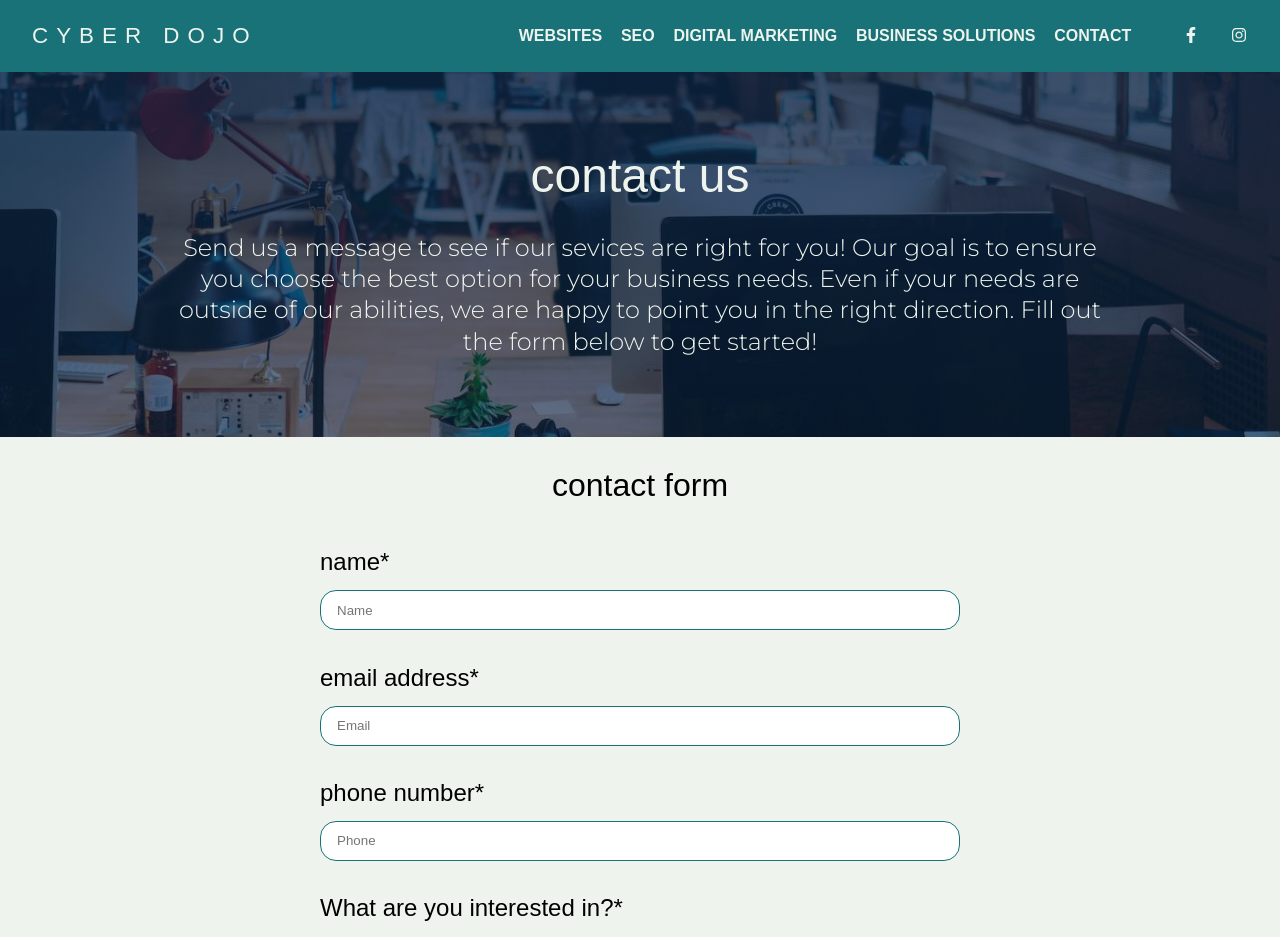
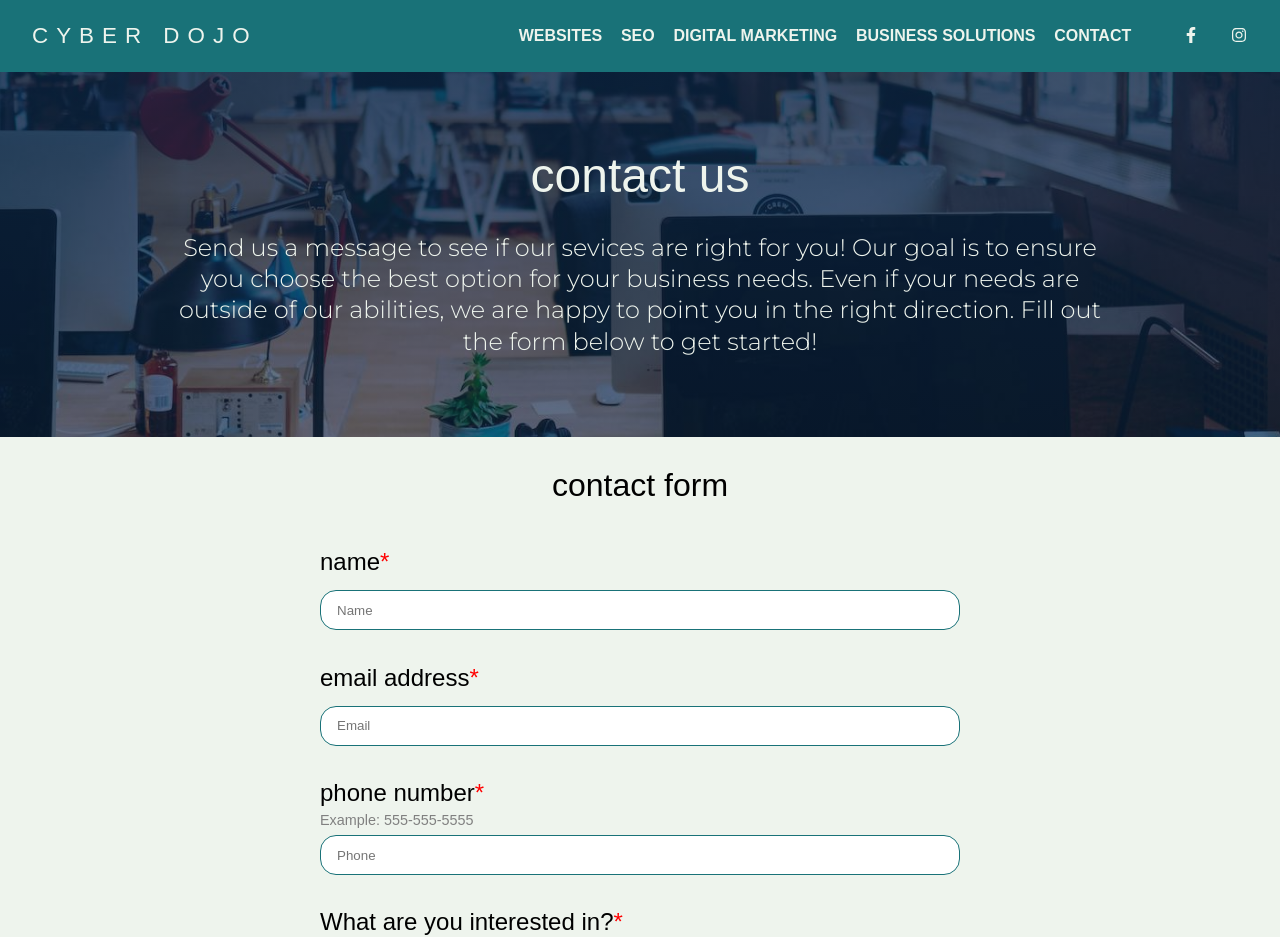
Before and after one commit to steven2711/cyber-dojo, a Next.js app: page /contact in a window 1280 px wide. Shown: the top 937 px of the page. Built offline with nearby package versions, Linux system fonts and the light colour scheme; no server answers; a web font is replaced by a local one.

Commit message:
Added contact form validation

```diff
--- a/pages/api/contact.js
+++ b/pages/api/contact.js
@@ -7,6 +7,10 @@ sgMail.setApiKey(process.env.SENDGRID_API_KEY);
 export default function handler(req, res) {
   if (req.method === "POST") {
     const body = JSON.parse(req.body);
+
+    if (body.subject === "") {
+      body.subject = "General Question";
+    }
 
     const msg = {
       to: "steven@cyberdojo.co", // Change to your recipient
--- a/pages/contact.js
+++ b/pages/contact.js
@@ -50,8 +50,6 @@ export default function ContactPage() {
       message: "",
     });
   };
-
-  // if (res.ok) {
 
   return (
     <Layout title="Contact | Cyber Dojo">
@@ -106,6 +104,7 @@ export default function ContactPage() {
               aria-describedby="enter email"
               placeholder="Email"
               name="email"
+              minLength="5"
               value={contactInfo.email}
               onChange={handleChange}
               required
@@ -115,6 +114,7 @@ export default function ContactPage() {
             <label htmlFor="phone">
               phone number<span>*</span>
             </label>
+            <span className={styles.example}>Example: 555-555-5555</span>
             <input
               type="tel"
               id="phone"
@@ -122,6 +122,8 @@ export default function ContactPage() {
               placeholder="Phone"
               name="phone"
               value={contactInfo.phone}
+              minLength="9"
+              pattern="^(1-)?\d{3}-\d{3}-\d{4}$"
               onChange={handleChange}
               required
             />
@@ -228,6 +230,7 @@ export default function ContactPage() {
               value={contactInfo.message}
               onChange={handleChange}
               required
+              minLength="5"
             ></textarea>
           </div>
 
--- a/styles/ContactPage.module.css
+++ b/styles/ContactPage.module.css
@@ -93,6 +93,15 @@
   margin-left: 0.5rem;
 }
 
+.example {
+  color: gray !important;
+  font-size: 0.9rem;
+}
+
+.contact form span {
+  color: red;
+}
+
 @media (max-width: 1300px) {
   .showcase {
     padding: 5rem 10rem;
```
